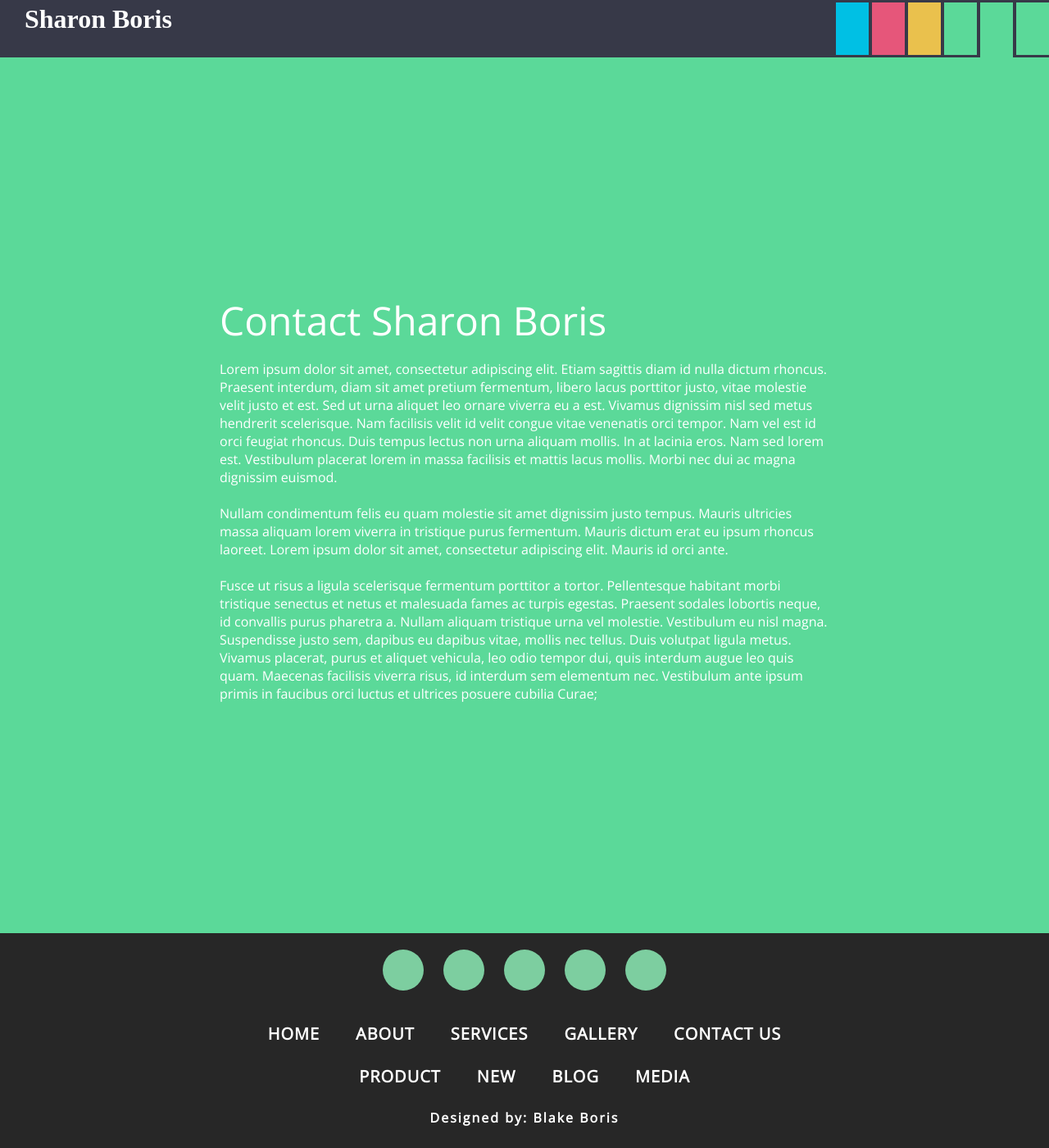
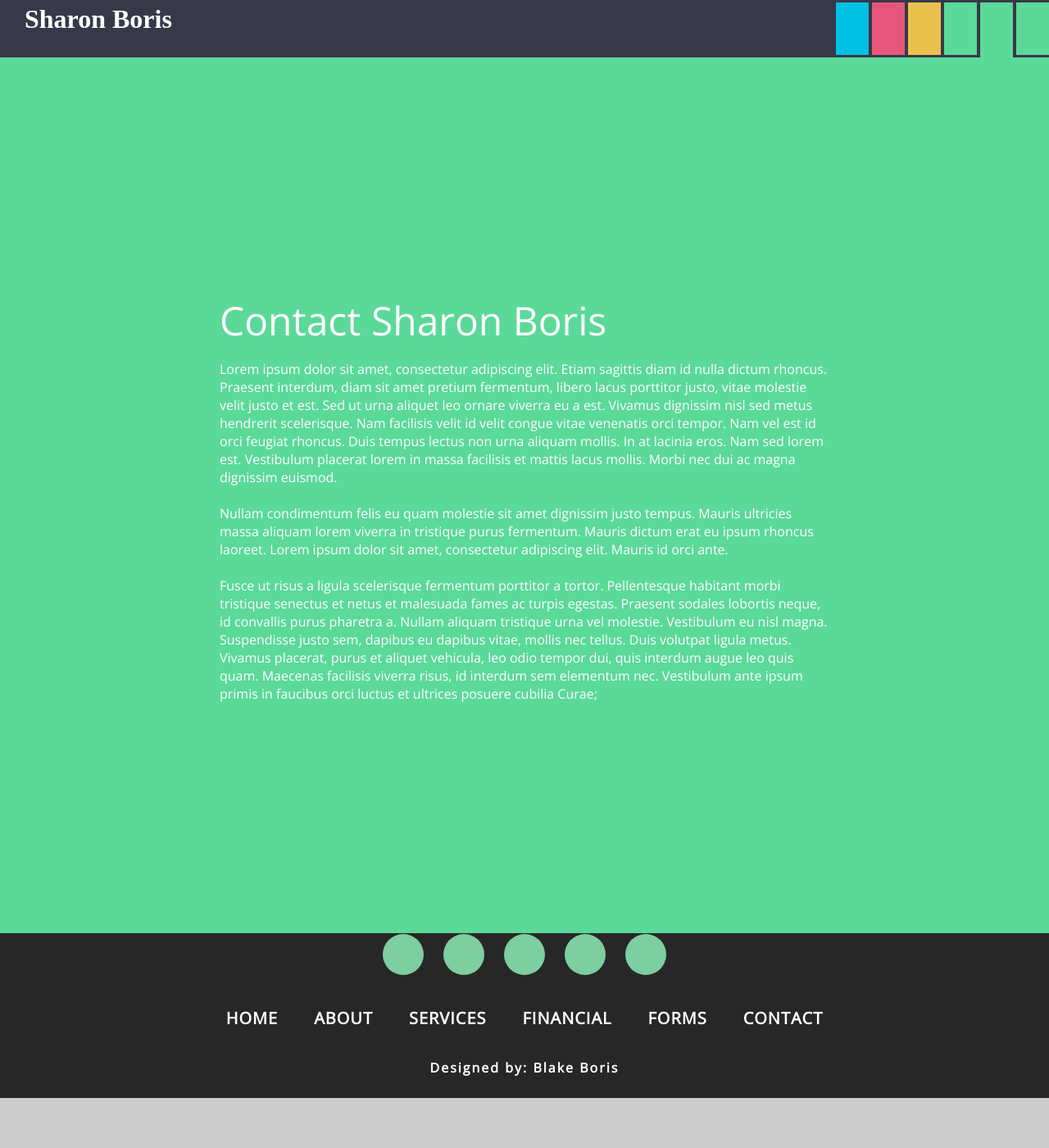
Before and after one commit to PlGGS/sharonboris.com, a Jekyll site: the page built from index.html, in a window 1280 px wide and 1400 px high, scrolled down 3732 px. Shown: the whole window at 82% size. Built offline with Jekyll 4.4.1, drawn with Linux system fonts in a browser that asks for light colours; nearby versions of some CDN libraries; some web fonts are replaced; after the commit the page ends 5071 px from its top, so only the background shows below that.

Commit message:
Finalized section names

```diff
--- a/_layouts/default.html
+++ b/_layouts/default.html
@@ -55,9 +55,9 @@
                 <li><a class="link-1 entypo-home active" href="#home"></a></li>
                 <li><a class="link-2 entypo-user" href="#about"></a></li>
                 <li><a class="link-3 entypo-lamp" href="#services"></a></li>
-                <li><a class="link-4 entypo-vcard" href="#insurance-info"></a></li>
+                <li><a class="link-4 entypo-vcard" href="#financial"></a></li>
                 <li><a class="link-5 entypo-doc-text" href="#forms"></a></li>
-                <li><a class="link-6 entypo-mail" href="#contact-us"></a></li>
+                <li><a class="link-6 entypo-mail" href="#contact"></a></li>
             </ul>
         </nav>
     </header>
@@ -78,21 +78,12 @@
             </div>
             <div class="nav">
                 <ul>
-                    <li><a href="#">Home</a></li>
-                    <li><a href="#">About</a></li>
-                    <li><a href="#">Services</a></li>
-                    <li><a href="#">Gallery</a></li>
-                    <li class="p1"><a href="#">Contact Us</a></li>
-
-
-                </ul>
-            </div>
-            <div class="nav1">
-                <ul>
-                    <li><a href="#">Product</a></li>
-                    <li><a href="#">new</a></li>
-                    <li><a href="#">Blog</a></li>
-                    <li><a href="#">Media</a></li>
+                    <li><a href="#home">Home</a></li>
+                    <li><a href="#about">About</a></li>
+                    <li><a href="#services">Services</a></li>
+                    <li><a href="#financial">Financial</a></li>
+                    <li><a href="#forms">Forms</a></li>
+                    <li><a href="#contact">Contact</a></li>
                 </ul>
             </div>
             <div class="footer-end">
--- a/css/main.scss
+++ b/css/main.scss
@@ -95,9 +95,9 @@
 section#home { background-color: #00c0e4; margin-top: 70px;}
 section#about { background-color: #eac14d; }
 section#services { background-color: #e6567a; }
-section#insurance-info { background-color: #5bd999; }
+section#financial { background-color: #5bd999; }
 section#forms { background-color: #5bd999; }
-section#contact-us { background-color: #5bd999; }
+section#contact { background-color: #5bd999; }
 
 section h2 {
   color: white;
@@ -115,11 +115,8 @@
 }
 
 footer {
-    width: 100%;
-    height: auto;
-    margin: auto;
     background: #272727;
-    padding-top: 20px;
+    padding-top: 1px;
 }
 
 .icon {
@@ -194,77 +191,6 @@
 
 .nav ul li a:hover {
     color: #e67e22;
-}
-
-.nav1 {
-    width: 100%;
-    height: auto;
-    margin: auto;
-    margin-top: 15px;
-}
-
-.nav1 ul {
-    margin: 0px;
-    padding: 0px;
-    text-align: center;
-}
-
-
-.nav1 ul li {
-    display: inline-block;
-    margin: 0px 20px;
-}
-
-.nav1 ul li a {
-    text-decoration: none;
-    outline: none;
-    font-family: 'Open Sans', sans-serif;
-    font-size: 20px;
-    color: #fff;
-    font-weight: bold;
-    text-transform: uppercase;
-    letter-spacing: 1px;
-}
-
-.nav1 ul li a:hover {
-    color: #e67e22;
-}
-
-.nav2 {
-    width: 100%;
-    height: auto;
-    margin: auto;
-}
-
-.nav2 ul {
-    text-align: center;
-}
-
-.nav2 ul li {
-    width: 50px;
-    height: 50px;
-    margin: 0px 10px;
-    border-radius: 100%;
-    background: #fff;
-}
-
-.nav2 ul li a {
-    text-decoration: none;
-    color: #272727;
-    font-size: 25px;
-    display: block;
-}
-
-.nav2 ul li a i {
-    line-height: 50px;
-}
-
-.nav2 ul li:hover {
-    background: #e67e22;
-}
-
-.nav2 ul li a:hover > i {
-    transform: scale(1.6) rotate(180deg);
 }
 
 .footer-end {
--- a/index.html
+++ b/index.html
@@ -26,7 +26,7 @@
         <p>Lorem ipsum dolor sit amet, consectetur adipiscing elit. Nam vel est id orci feugiat rhoncus. Duis tempus lectus non urna aliquam mollis. In at lacinia eros. Nam sed lorem est. Vestibulum placerat lorem in massa facilisis et mattis lacus mollis. Morbi nec dui ac magna dignissim euismod.Nullam condimentum felis eu quam molestie sit amet dignissim justo tempus. Mauris ultricies massa aliquam lorem viverra in tristique purus fermentum. Mauris dictum erat eu ipsum rhoncus laoreet. Lorem ipsum dolor sit amet, consectetur adipiscing elit. Mauris id orci ante. <br /><br />Fusce ut risus a ligula scelerisque fermentum porttitor a tortor. Pellentesque habitant morbi tristique senectus et netus et malesuada fames ac turpis egestas. Praesent sodales lobortis neque, id convallis purus pharetra a. Nullam aliquam tristique urna vel molestie. Vestibulum eu nisl magna. Suspendisse justo sem, dapibus eu dapibus vitae, mollis nec tellus. Duis volutpat ligula metus. <br /><br />Vivamus placerat, purus et aliquet vehicula, leo odio tempor dui, quis interdum augue leo quis quam. Maecenas facilisis viverra risus, id interdum sem elementum nec. Vestibulum ante ipsum primis in faucibus orci luctus et ultrices posuere cubilia Curae;</p>
     </div>
 </section>
-<section id="insurance-info">
+<section id="financial">
     <div>
         <h2>Financial</h2>
         <p>
@@ -46,7 +46,7 @@
         </p>
     </div>
 </section>
-<section id="contact-us">
+<section id="contact">
     <div>
         <h2>Contact Sharon Boris</h2>
         <p>
```
